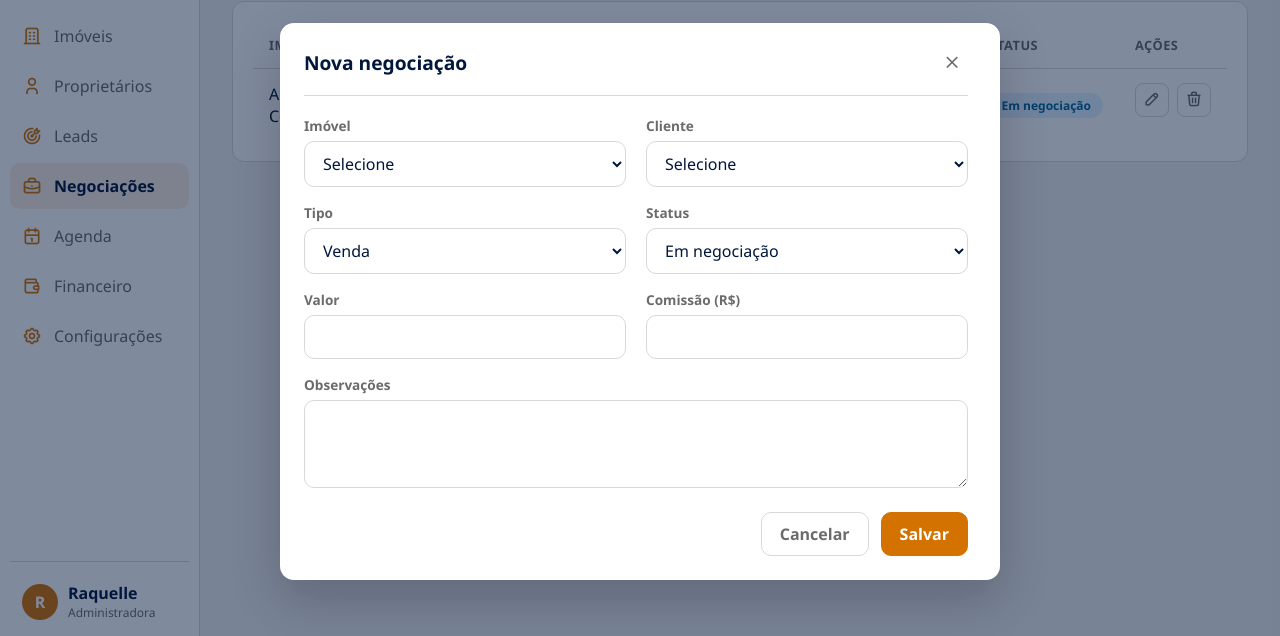
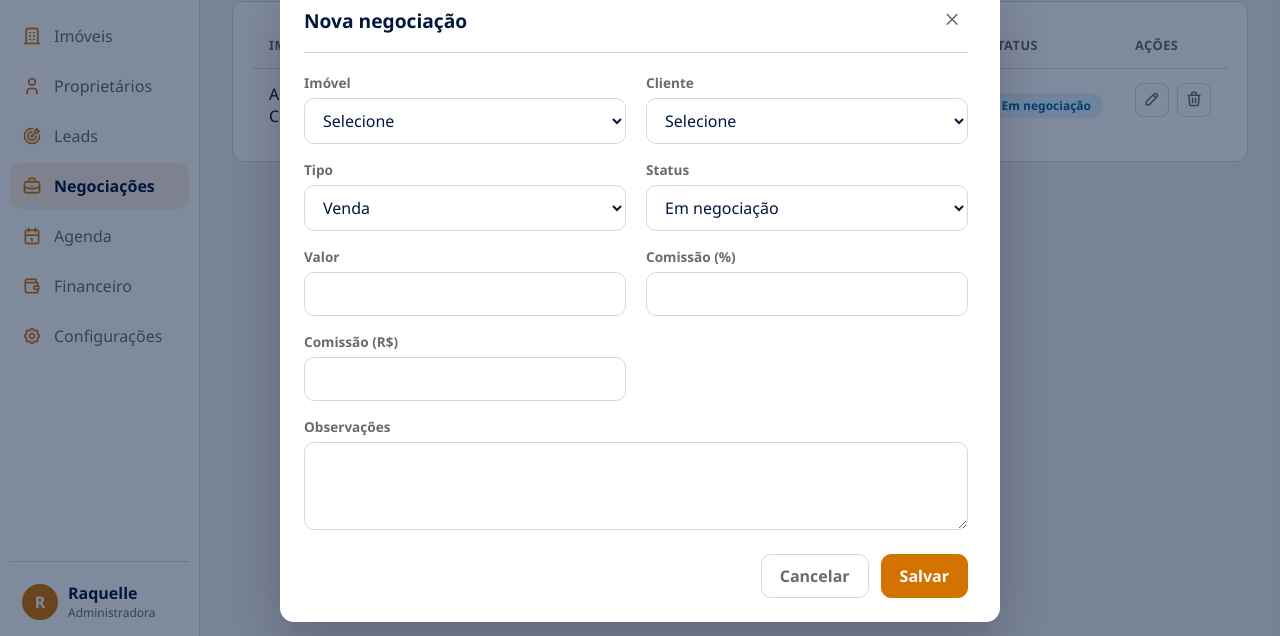
Before and after one commit to raquelleoliveira/admin-imob, a plain HTML site: page pages/negociacoes.html in a window 1280 px wide. Shown: the part 99-735 px from the top of the page. Drawn offline with Linux system fonts and the light colour scheme.

Commit message:
feat: divide comissão em percentual e valor calculado

```diff
--- a/pages/negociacoes.html
+++ b/pages/negociacoes.html
@@ -173,8 +173,13 @@
                 </div>
 
                 <div class="campo">
-                    <label for="comissao">Comissão (R$)</label>
-                    <input type="number" id="comissao" name="comissao" min="0">
+                    <label for="comissaoPercentual">Comissão (%)</label>
+                    <input type="number" id="comissaoPercentual" name="comissaoPercentual" min="0" max="100" step="0.1">
+                </div>
+
+                <div class="campo">
+                    <label for="comissaoValor">Comissão (R$)</label>
+                    <input type="number" id="comissaoValor" name="comissaoValor" readonly>
                 </div>
 
                 <div class="campo campo-largo">
```
